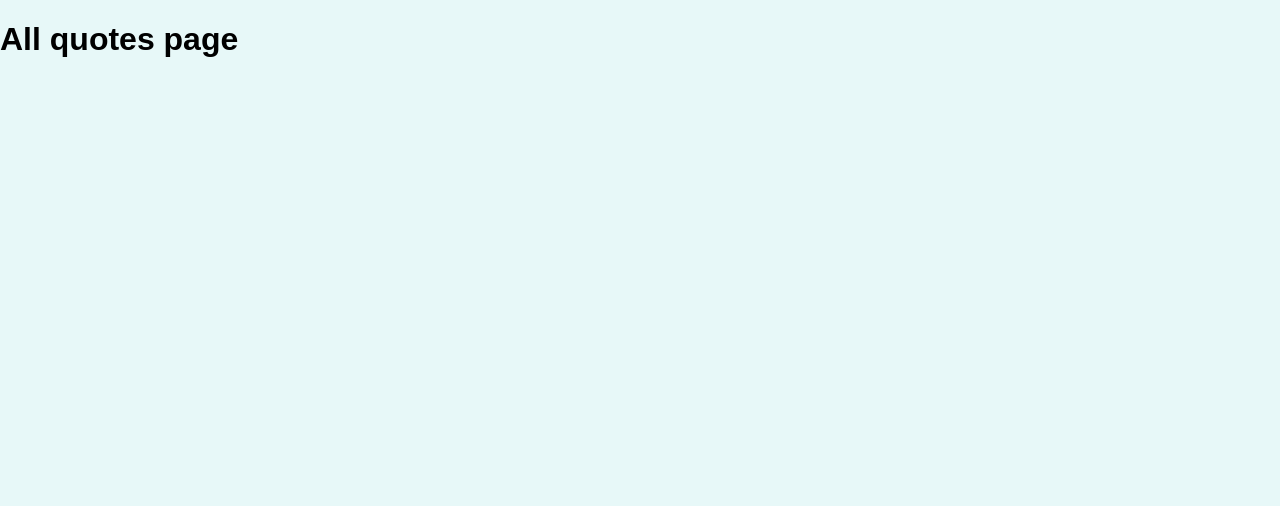
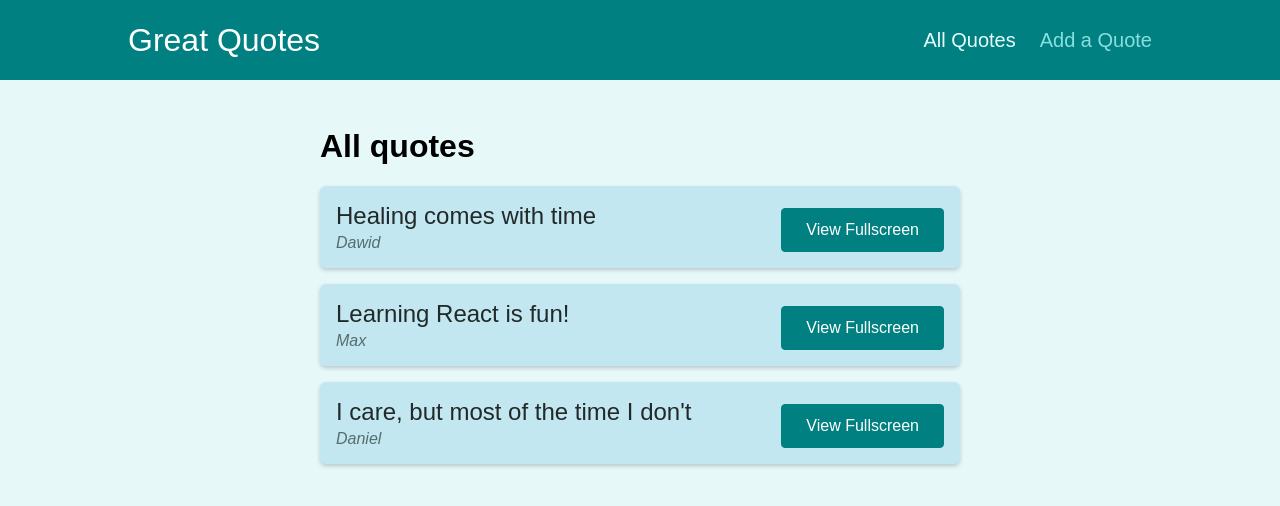
Before and after one commit to dawidlehai/quotify, a React (Create React App) app: page /quotes in a window 1280 px wide. Shown: the top 506 px of the page. Built offline with nearby package versions, Linux system fonts and the light colour scheme.

Commit message:
Added dummy quotes

```diff
--- a/src/App.js
+++ b/src/App.js
@@ -1,11 +1,13 @@
 import { Redirect, Route, Switch } from "react-router-dom";
 
+import Layout from "./components/layout/Layout";
 import AllQuotes from "./pages/AllQuotes";
 import NewQuote from "./pages/NewQuote";
 import QuoteDetails from "./pages/QuoteDetails";
 
 function App() {
   return (
+    <Layout>
       <Switch>
         <Route path="/" exact>
           <Redirect to="/quotes" />
@@ -20,6 +22,7 @@ function App() {
           <NewQuote />
         </Route>
       </Switch>
+    </Layout>
   );
 }
 
--- a/src/pages/AllQuotes.js
+++ b/src/pages/AllQuotes.js
@@ -1,5 +1,20 @@
+import { Fragment } from "react";
+
+import QuoteList from "../components/quotes/QuoteList";
+
+const DUMMY_QUOTES = [
+  { id: "q1", author: "Dawid", text: "Healing comes with time" },
+  { id: "q2", author: "Max", text: "Learning React is fun!" },
+  { id: "q3", author: "Daniel", text: "I care, but most of the time I don't" },
+];
+
 const AllQuotes = () => {
-  return <h1>All quotes page</h1>;
+  return (
+    <Fragment>
+      <h1>All quotes</h1>
+      <QuoteList quotes={DUMMY_QUOTES} />
+    </Fragment>
+  );
 };
 
 export default AllQuotes;
```
Lines whose indentation alone changed are shown as unchanged.
